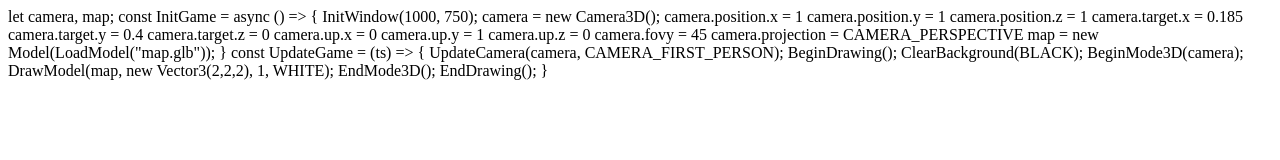
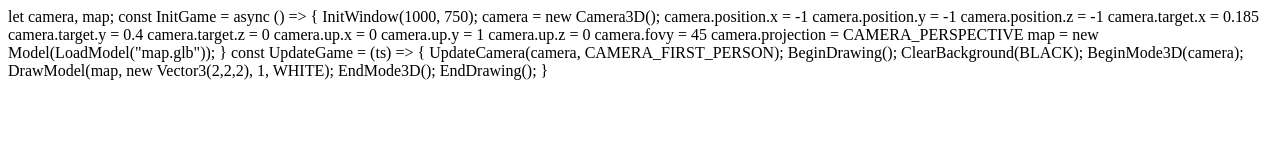
Before and after one commit to theutisticcoder/lordofthefries, a plain HTML site: page index.html in a window 1280 px wide. Drawn offline with Linux system fonts and the light colour scheme.

Commit message:
fix camera

```diff
--- a/index.html
+++ b/index.html
@@ -14,9 +14,9 @@
     const InitGame = async () => {
     InitWindow(1000, 750);
     camera = new Camera3D();
-    camera.position.x = 1
-    camera.position.y = 1
-    camera.position.z = 1
+    camera.position.x = -1
+    camera.position.y = -1
+    camera.position.z = -1
 
     camera.target.x = 0.185
     camera.target.y = 0.4
```
